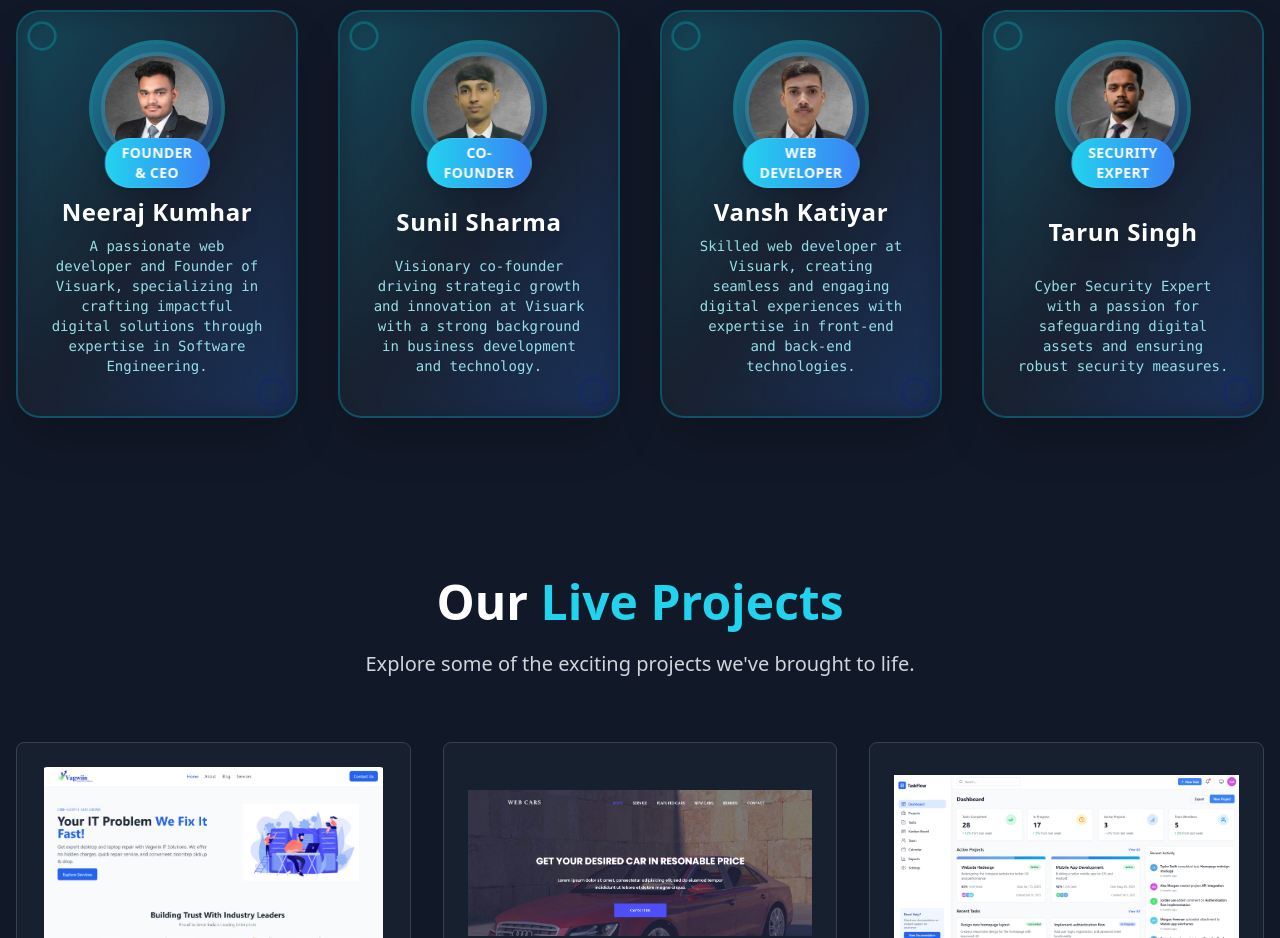
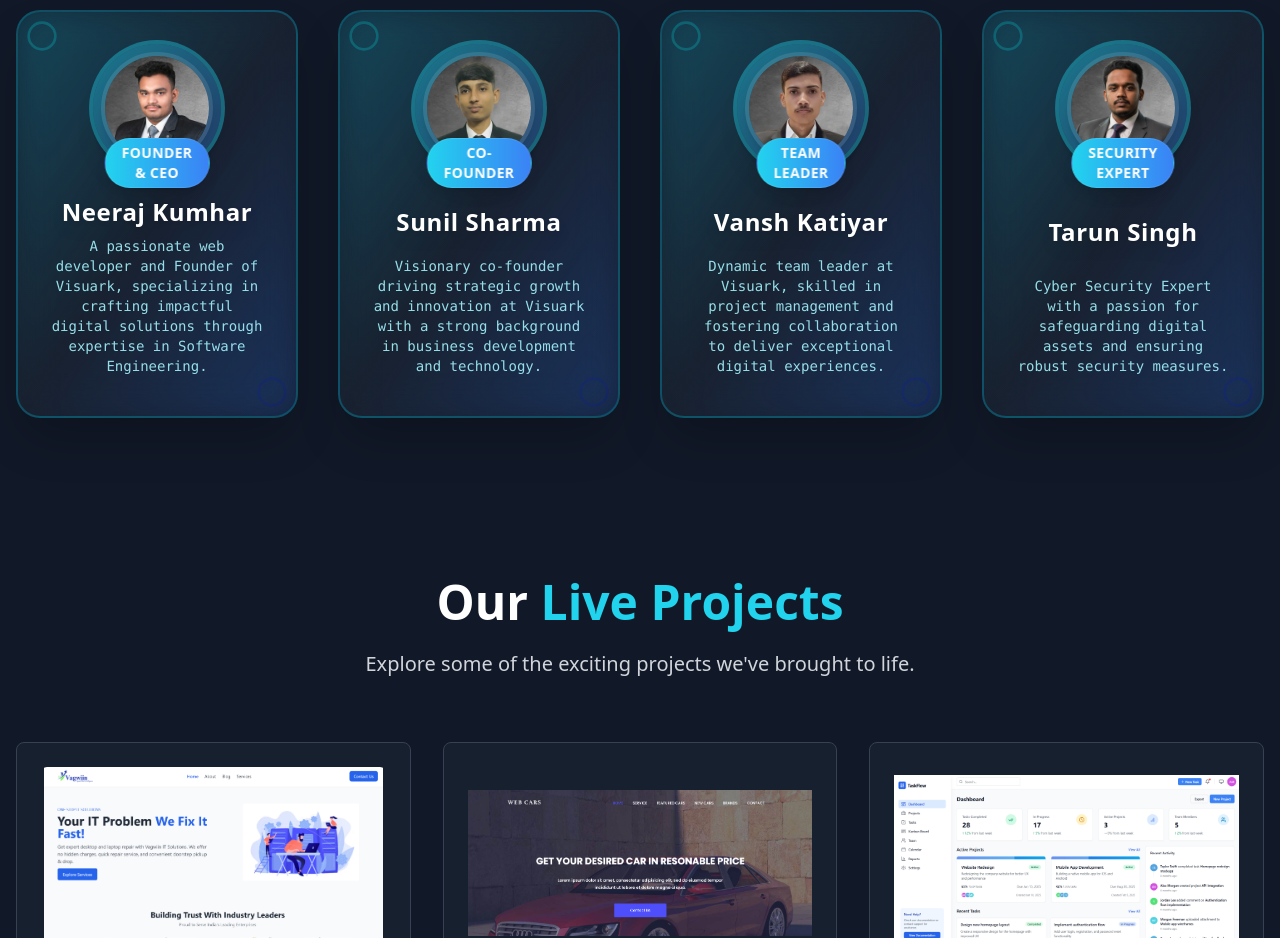
Before and after one commit to visuark-core/VA-Frontend, a React (Vite) app: page /about in a window 1280 px wide. Shown: the part 2200-3138 px from the top of the page. Built offline with nearby package versions, Linux system fonts and the light colour scheme.

Commit message:
vansh bio update

```diff
--- a/src/pages/About.tsx
+++ b/src/pages/About.tsx
@@ -18,9 +18,9 @@ const About = () => {
     },
     {
       name: 'Vansh Katiyar',
-      role: 'Web Developer',
+      role: 'Team Leader',
       image: '/img/3.png',
-      bio: 'Skilled web developer at Visuark, creating seamless and engaging digital experiences with expertise in front-end and back-end technologies.'
+      bio: 'Dynamic team leader at Visuark, skilled in project management and fostering collaboration to deliver exceptional digital experiences.'
     },
     {
       name: 'Tarun Singh',
```
